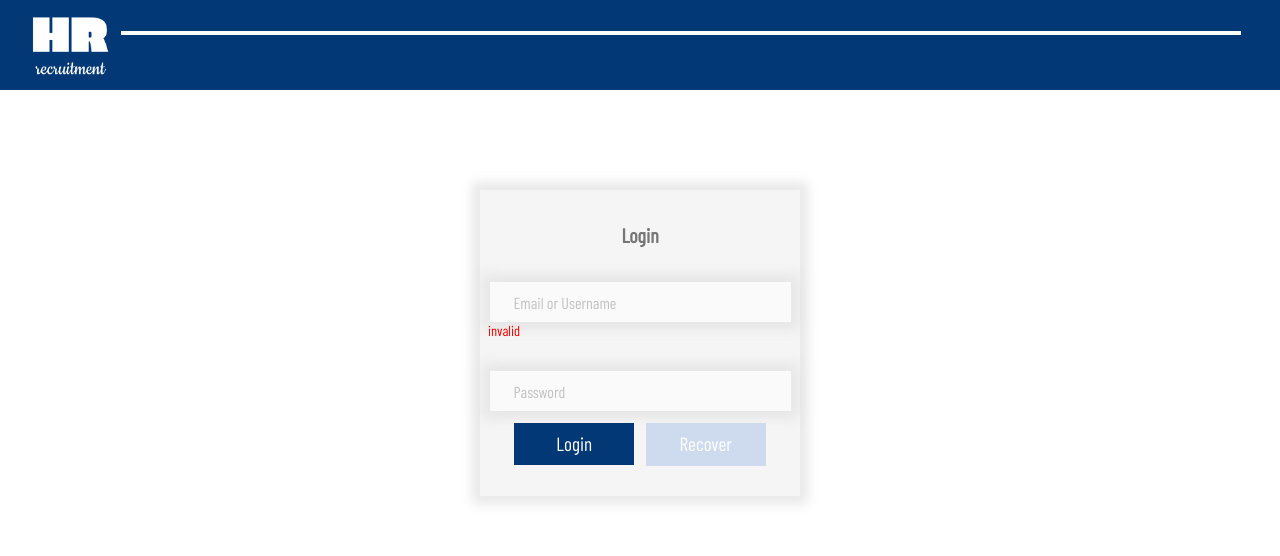
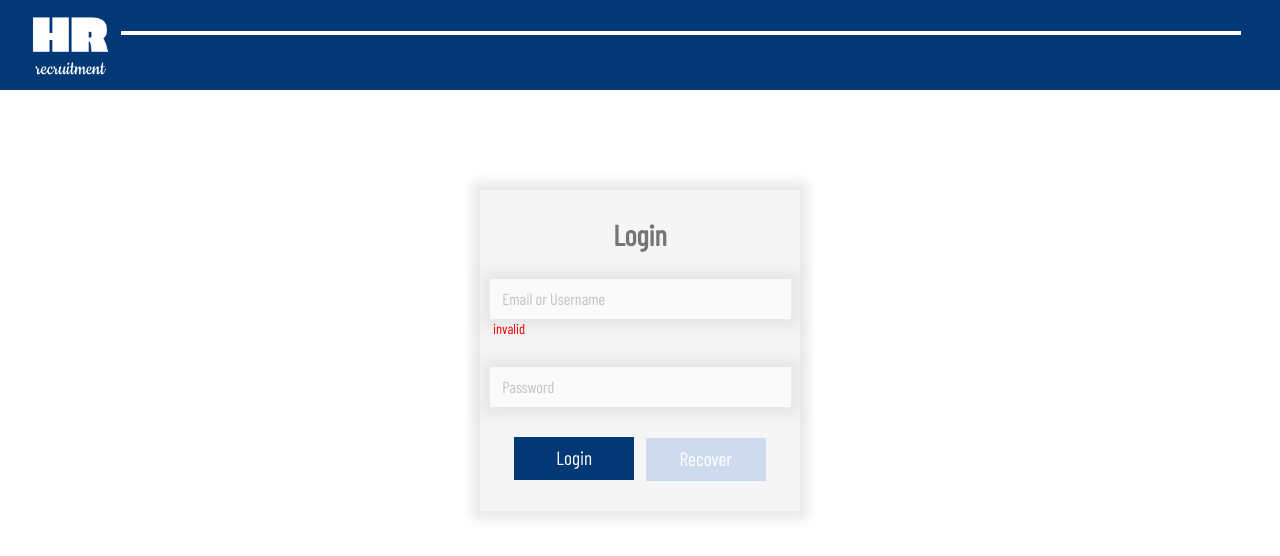
Before and after one commit to Bmirt/HRprogramm, a React (Create React App) app: page /Login in a window 1280 px wide. Shown: the top 556 px of the page. Built offline with nearby package versions, Linux system fonts and the light colour scheme.

Commit message:
form component

```diff
--- a/src/components/Form/Form.module.css
+++ b/src/components/Form/Form.module.css
@@ -14,7 +14,7 @@
 
 }
 label {
-    font-size: 20px;
+    font-size: 1.8em;
     line-height: 30px;
     font-weight: bold;
     color: #757575;
--- a/src/components/UI/Input/Input.module.css
+++ b/src/components/UI/Input/Input.module.css
@@ -3,10 +3,10 @@
   width: 301px;
   height: 40px;
   border: none;
-  padding: 1.2em 1.5em;
+  padding: 1.2em 0.8em;
   font-size: 1rem;
   outline: none;
-  margin-top: 2em;
+  margin-top: 1.8em;
   box-shadow: 0 0 10px 8px #e5e5e5d3;
   font-family: 'Barlow Condensed', sans-serif;
 }
@@ -15,7 +15,8 @@
 }
 .input_error {
   display: block;
-  color: red;
+  padding: 1px 5px;
+  color: rgb(241, 0, 0);
   font-size: 0.9rem;
   text-align: left;
 }
--- a/src/components/UI/button/Button.module.css
+++ b/src/components/UI/button/Button.module.css
@@ -18,7 +18,7 @@
   transition: color 0.15s ease-in-out, background-color 0.15s ease-in-out,
     border-color 0.15s ease-in-out, box-shadow 0.15s ease-in-out;
   outline: none;
-  margin-top: 0.6em;
+  margin-top: 1.6em;
   font-family: 'Barlow Condensed', sans-serif;
 }
 
```
